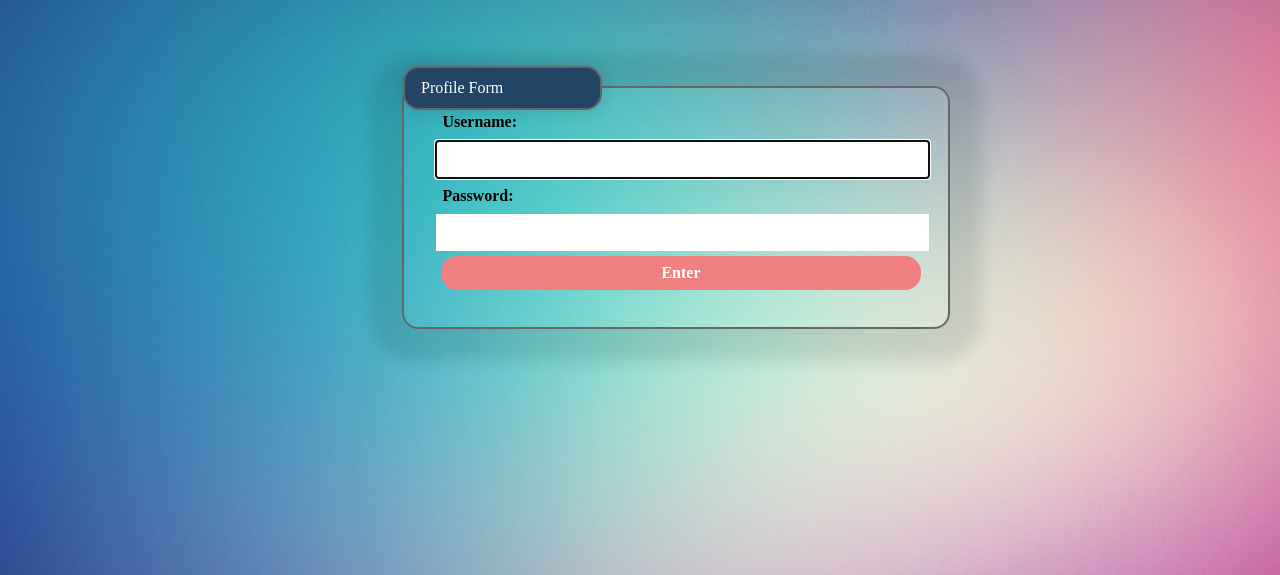
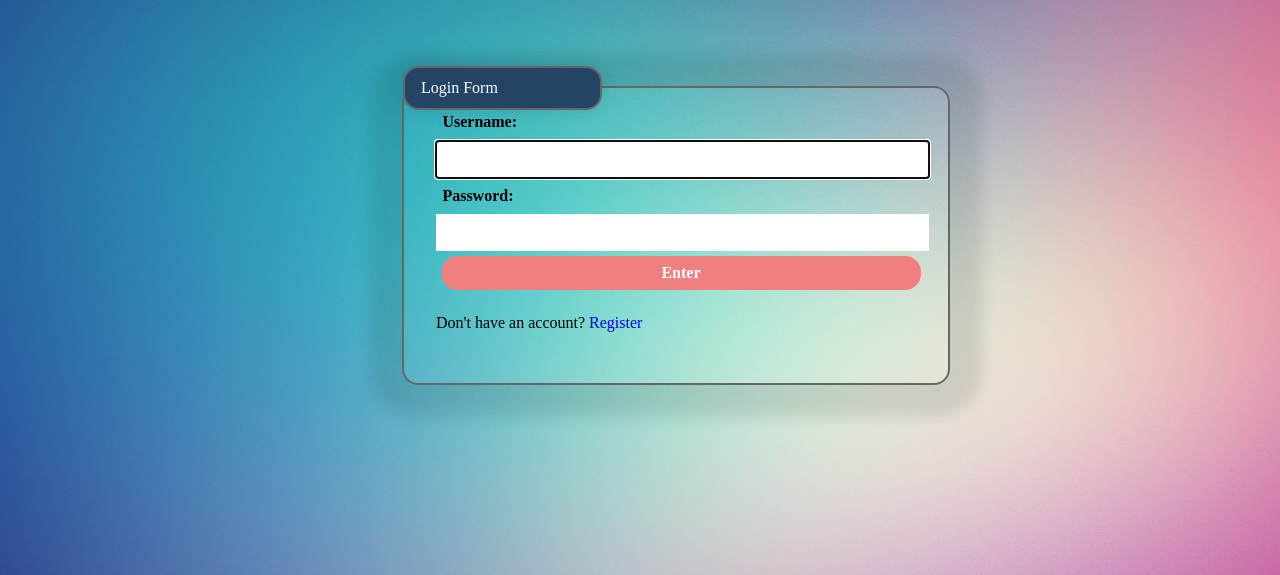
Before and after one commit to nenovKrasimir/online_library_django_template_project, a Django app: page /login/ in a window 1280 px wide. Shown: the part 62-637 px from the top of the page. Run offline with Django 4.2, Linux system fonts and the light colour scheme.

Commit message:
added logic for login & register

```diff
--- a/online_library_django_template_project/common_app/templates/login-page.html
+++ b/online_library_django_template_project/common_app/templates/login-page.html
@@ -3,11 +3,13 @@
     <section id="login-page" class="login">
         <form method="post" enctype="multipart/form-data">
             <fieldset>
-                <legend>Profile Form</legend>
+                <legend>Login Form</legend>
                 {% csrf_token %}
                 {{ form }}
                 <input class="button submit" type="submit" value="Enter">
+                <p>Don't have an account? <a href="{% url 'register-page' %}">Register</a></p>
             </fieldset>
         </form>
+
     </section>
 {% endblock %}
--- a/online_library_django_template_project/common_app/views.py
+++ b/online_library_django_template_project/common_app/views.py
@@ -22,7 +22,7 @@ def register_page(request):
         form = CreateUserForm(request.POST, request.FILES)
         if form.is_valid():
             form.save()
-            return redirect('home-page')
+            return redirect('login-page')
 
     return render(request=request, template_name='register-page.html', context=context)
 
```
Also changed, not shown: online_library_django_template_project/profile_app/forms.py (+7 -0 lines).
